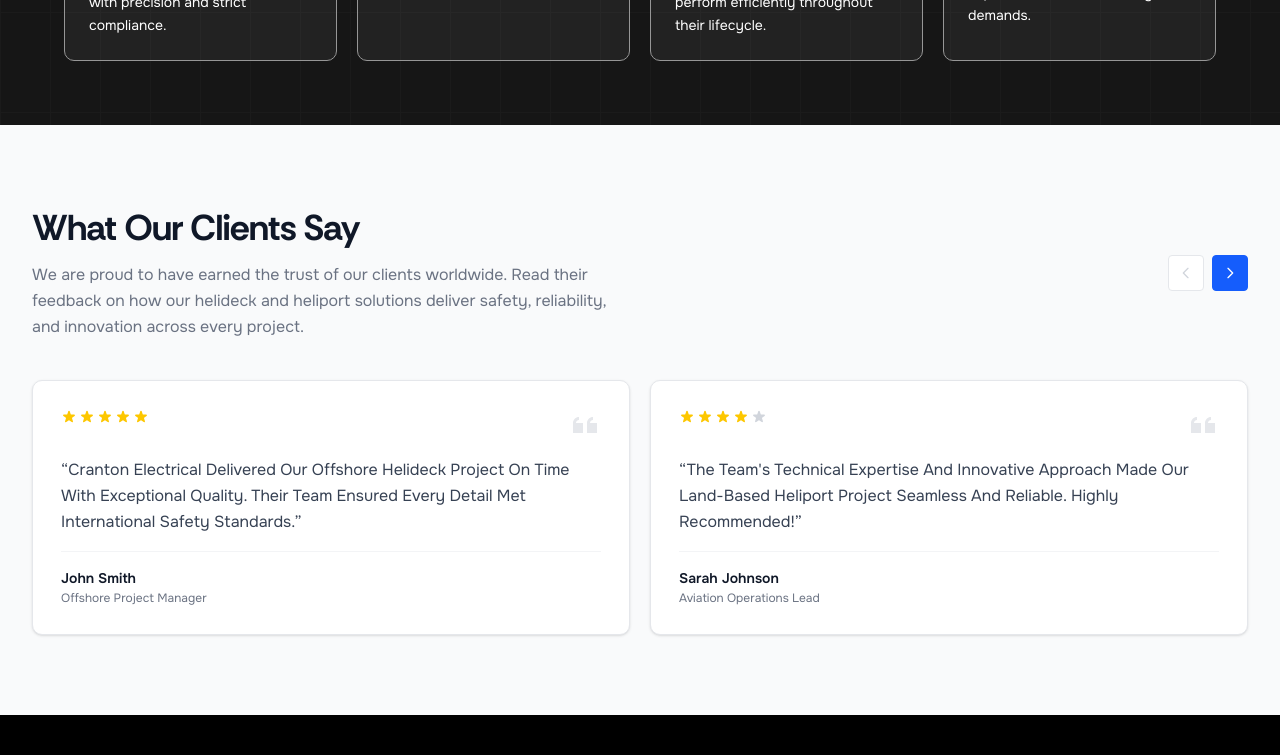
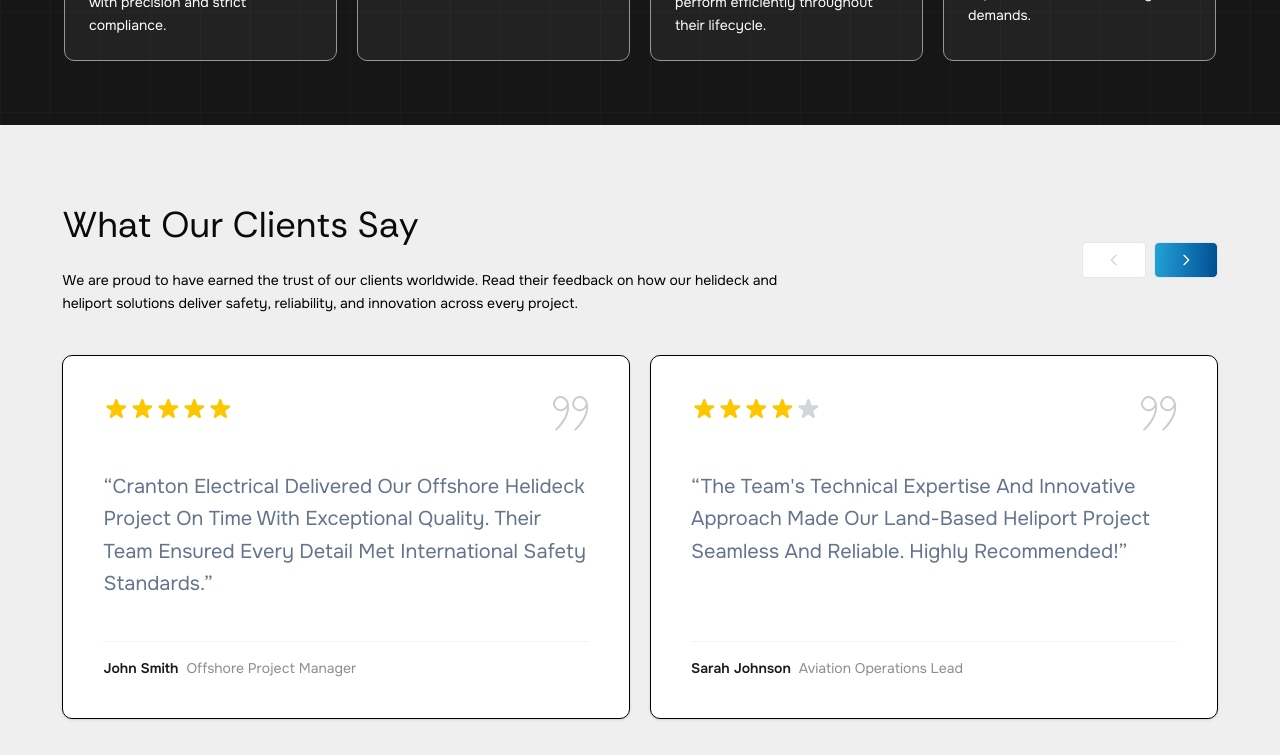
Before and after one commit to developers-xntric/Cranton, a Next.js app: page /about in a window 1280 px wide. Shown: the part 3460-4215 px from the top of the page. Built offline with nearby package versions, Linux system fonts and the light colour scheme.

Commit message:
Completed About

```diff
--- a/app/globals.css
+++ b/app/globals.css
@@ -178,3 +178,8 @@ button {
 .direction-rtl {
   direction: rtl;
 }
+
+.bg-grad {
+  border-radius: 5px;
+  background: var(--Button-Gredient, linear-gradient(93deg, #22A1D8 0.43%, #025094 98.09%));
+}
--- a/components/about/why-choose.tsx
+++ b/components/about/why-choose.tsx
@@ -1,6 +1,7 @@
 "use client";
 
 import { useState, useEffect, useRef } from "react";
+import SectionHeading from "../ui/section-heading";
 
 // ─── Types ────────────────────────────────────────────────────────────────────
 interface Stat {
@@ -103,9 +104,9 @@ function StarRating({ count }: { count: number }) {
             {[1, 2, 3, 4, 5].map((i) => (
                 <svg
                     key={i}
-                    className={`w-4 h-4 ${i <= count ? "text-yellow-400" : "text-gray-300"}`}
+                    className={`w-6 h-6 ${i <= count ? "text-yellow-400" : "text-gray-300"}`}
                     fill="currentColor"
-                    viewBox="0 0 20 20"
+                    viewBox="0 0 18 18"
                 >
                     <path d="M9.049 2.927c.3-.921 1.603-.921 1.902 0l1.07 3.292a1 1 0 00.95.69h3.462c.969 0 1.371 1.24.588 1.81l-2.8 2.034a1 1 0 00-.364 1.118l1.07 3.292c.3.921-.755 1.688-1.54 1.118l-2.8-2.034a1 1 0 00-1.175 0l-2.8 2.034c-.784.57-1.838-.197-1.539-1.118l1.07-3.292a1 1 0 00-.364-1.118L2.98 8.72c-.783-.57-.38-1.81.588-1.81h3.461a1 1 0 00.951-.69l1.07-3.292z" />
                 </svg>
@@ -253,18 +254,14 @@ export function TestimonialsSection() {
     const visible = testimonials.slice(currentIndex, currentIndex + visibleCount);
 
     return (
-        <section className="bg-gray-50 py-16 lg:py-20 px-4 sm:px-6 lg:px-8">
-            <div className="max-w-7xl mx-auto">
+        <section className="bg-[#EFEFEF] py-16 lg:py-20 px-4 sm:px-6 lg:px-8">
+            <div className="2xl:max-w-360 w-[95%] mx-auto">
                 {/* Header Row */}
                 <div className="flex flex-col sm:flex-row sm:items-start sm:justify-between gap-6 mb-10">
-                    <div className="max-w-xl">
-                        <h2 className="text-3xl sm:text-4xl font-bold text-gray-900 mb-3 tracking-tight leading-tight">
-                            What Our Clients Say
-                        </h2>
-                        <p className="text-sm sm:text-base text-gray-500 leading-relaxed">
-                            We are proud to have earned the trust of our clients worldwide.
-                            Read their feedback on how our helideck and heliport solutions
-                            deliver safety, reliability, and innovation across every project.
+                    <div className="max-w-3xl">
+                        <SectionHeading title="What Our Clients Say" className="text-3xl md:text-4xl mb-6" />
+                        <p className="text-sm sm:text-[14px] 2xl:text-[18px] text-[#000000] leading-relaxed">
+                            We are proud to have earned the trust of our clients worldwide. Read their feedback on how our helideck and heliport solutions deliver safety, reliability, and innovation across every project.
                         </p>
                     </div>
 
@@ -273,9 +270,9 @@ export function TestimonialsSection() {
                         <button
                             onClick={prev}
                             disabled={currentIndex === 0}
-                            className={`w-9 h-9 rounded flex items-center justify-center border transition-all duration-200 ${currentIndex === 0
+                            className={`w-16 h-9 rounded flex items-center justify-center border transition-all duration-200 ${currentIndex === 0
                                 ? "bg-white border-gray-200 text-gray-300 cursor-not-allowed"
-                                : "bg-white border-gray-300 text-gray-600 hover:border-blue-500 hover:text-blue-600"
+                                : "bg-white border-[#025094] text-[#025094]"
                                 }`}
                         >
                             <svg
@@ -295,9 +292,9 @@ export function TestimonialsSection() {
                         <button
                             onClick={next}
                             disabled={currentIndex >= maxIndex}
-                            className={`w-9 h-9 rounded flex items-center justify-center border transition-all duration-200 ${currentIndex >= maxIndex
+                            className={`w-16 h-9 rounded flex items-center justify-center border transition-all duration-200 ${currentIndex >= maxIndex
                                 ? "bg-gray-300 border-gray-300 text-white cursor-not-allowed"
-                                : "bg-blue-600 border-blue-600 text-white hover:bg-blue-700"
+                                : "bg-grad text-white"
                                 }`}
                         >
                             <svg
@@ -325,29 +322,26 @@ export function TestimonialsSection() {
                     {visible.map((t) => (
                         <div
                             key={t.id}
-                            className="bg-white rounded-lg border border-gray-200 p-6 sm:p-7 flex flex-col gap-4 shadow-sm"
+                            className="bg-white rounded-lg border border-black p-6 sm:p-10 flex flex-col gap-10 shadow-sm"
                         >
                             {/* Stars + Quote icon */}
                             <div className="flex items-start justify-between">
                                 <StarRating count={t.stars} />
-                                <svg
-                                    className="w-8 h-8 text-gray-200 shrink-0"
-                                    fill="currentColor"
-                                    viewBox="0 0 32 32"
-                                >
-                                    <path d="M10 8C6.686 8 4 10.686 4 14v10h10V14H7c0-1.654 1.346-3 3-3V8zm14 0c-3.314 0-6 2.686-6 6v10h10V14h-7c0-1.654 1.346-3 3-3V8z" />
+                                <svg xmlns="http://www.w3.org/2000/svg" width="36" height="35" viewBox="0 0 36 35" fill="none">
+                                    <path d="M14.7521 8.49168C11.6742 16.0466 5.21067 15.3897 2.12747 11.2463C-0.955727 7.10302 2.90226 1.75794 6.28794 1.10099C9.67361 0.444038 15.0599 2.9076 15.0505 11.1467C15.038 22.1234 4.35214 32.64 3.17789 33.5635" stroke="black" stroke-opacity="0.2" stroke-width="2" stroke-linecap="round" />
+                                    <path d="M33.9125 8.49168C30.8346 16.0466 24.3711 15.3897 21.2879 11.2463C18.2047 7.10302 22.0627 1.75794 25.4483 1.10099C28.834 0.444038 34.2203 2.9076 34.2109 11.1467C34.1984 22.1234 23.5125 32.64 22.3383 33.5635" stroke="black" stroke-opacity="0.2" stroke-width="2" stroke-linecap="round" />
                                 </svg>
                             </div>
 
                             {/* Text */}
-                            <p className="text-sm sm:text-base text-gray-700 leading-relaxed flex-1">
+                            <p className="text-sm sm:text-xl text-[#64748B] leading-relaxed flex-1">
                                 &ldquo;{t.text}&rdquo;
                             </p>
 
                             {/* Author */}
-                            <div className="border-t border-gray-100 pt-4">
-                                <p className="text-sm font-semibold text-gray-900">{t.name}</p>
-                                <p className="text-xs text-gray-500 mt-0.5">{t.role}</p>
+                            <div className="border-t flex gap-2 items-center border-gray-100 pt-4">
+                                <p className="text-sm font-semibold text-[#1B1B1B]">{t.name}</p>
+                                <p className="text-sm text-[rgba(27,27,27,0.50)]">{t.role}</p>
                             </div>
                         </div>
                     ))}
@@ -359,7 +353,7 @@ export function TestimonialsSection() {
                         <button
                             key={i}
                             onClick={() => setCurrentIndex(i)}
-                            className={`w-2 h-2 rounded-full transition-all duration-200 ${i === currentIndex ? "bg-blue-600 w-5" : "bg-gray-300"
+                            className={`w-2 h-2 rounded-full transition-all duration-200 ${i === currentIndex ? "bg-grad w-5" : "bg-gray-300"
                                 }`}
                         />
                     ))}
--- a/components/stats-section.tsx
+++ b/components/stats-section.tsx
@@ -51,7 +51,7 @@ const stats = [
 export default function StatsSection() {
     return (
         <section className="bg-[#EFEFEF] py-16">
-            <div className="max-w-[1440px] w-[90%] mx-auto grid grid-cols-1 lg:grid-cols-2 gap-9 place-items-center">
+            <div className="max-w-360 w-[90%] mx-auto grid grid-cols-1 lg:grid-cols-2 gap-9 place-items-center">
                 {/* Left: Image */}
                 <div className="relative w-full h-full rounded-[20px] overflow-hidden shadow-2xl">
                     <Image
@@ -87,7 +87,7 @@ export default function StatsSection() {
                             <div key={index} className="flex flex-col relative">
                                 {/* Vertical separator for left items in large screens, or just layout discipline */}
                                 {index % 2 === 1 && (
-                                    <div className="absolute left-[-20px] top-2 bottom-2 w-px bg-gray-200 hidden sm:block" />
+                                    <div className="absolute -left-5 top-2 bottom-2 w-px bg-gray-200 hidden sm:block" />
                                 )}
                                 <div className="font-rethink text-4xl md:text-5xl font-bold text-black mb-1 2xl:mb-2 tabular-nums">
                                     <AnimatedNumber value={stat.value} suffix={stat.suffix} />
```
